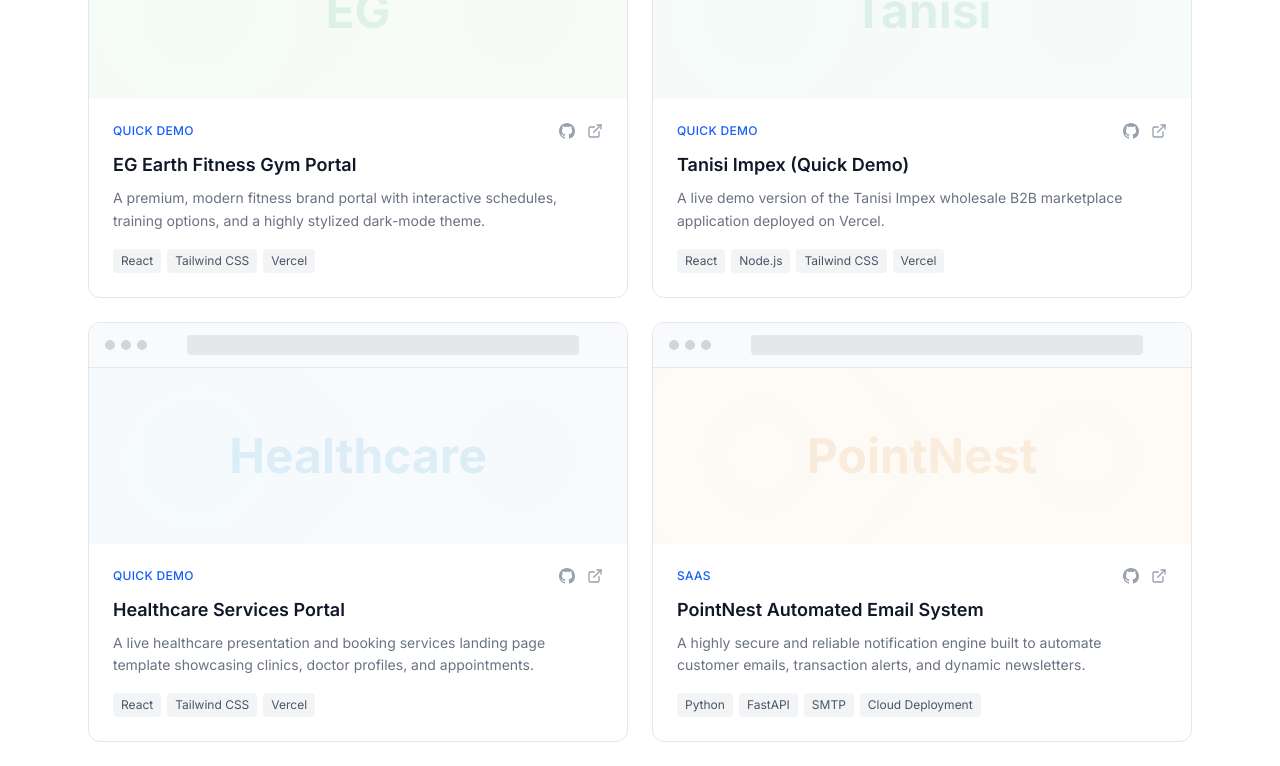
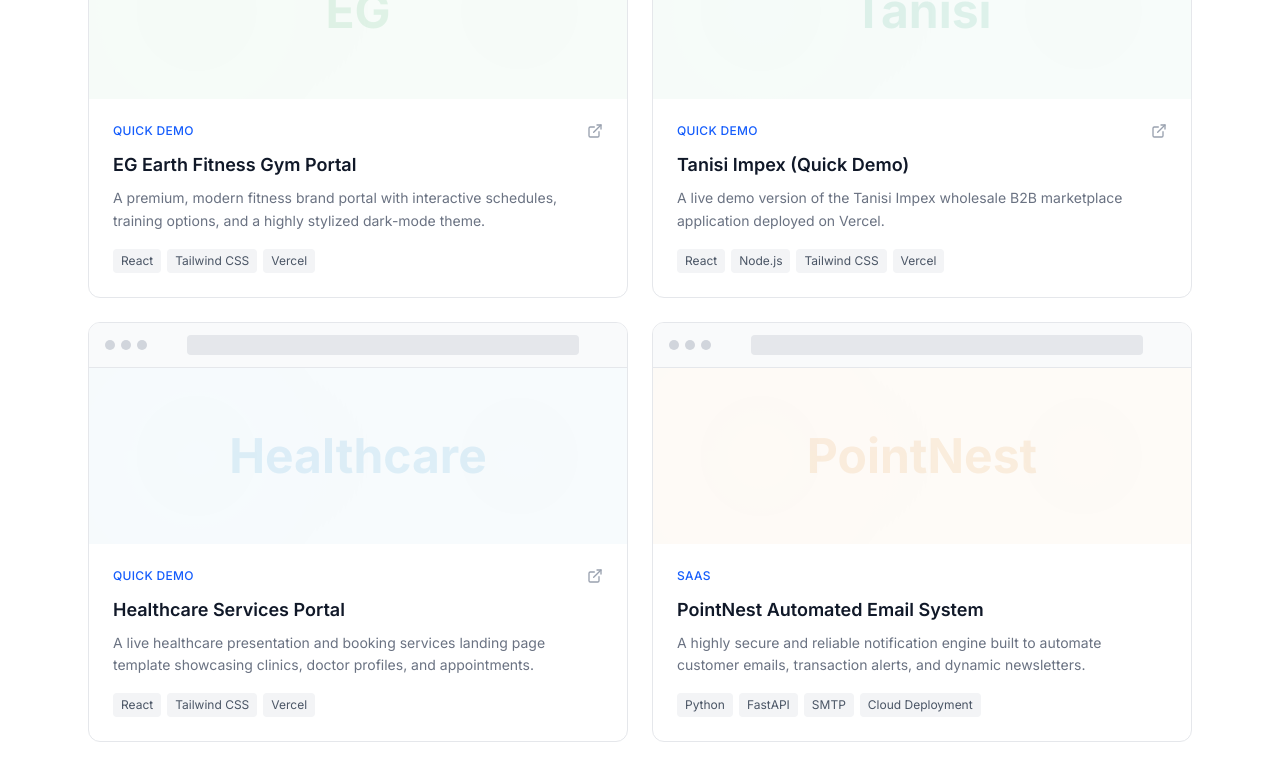
Before and after one commit to brijeshvishwakarma2676/brijesh.dev.portfolio, a React (Vite) app: page /projects in a window 1280 px wide. Shown: the part 820-1586 px from the top of the page. Built offline with nearby package versions, Linux system fonts and the light colour scheme.

Commit message:
added some new projects

```diff
--- a/src/components/sections/Projects.jsx
+++ b/src/components/sections/Projects.jsx
@@ -1,7 +1,6 @@
 import { useState } from 'react';
 import { Link } from 'react-router-dom';
 import { ExternalLink, ArrowRight } from 'lucide-react';
-import { GithubIcon } from '../ui/BrandIcons';
 import { projectsData } from '../../data/content';
 import { SectionHeading, FadeIn } from '../ui/SectionHeading';
 
@@ -82,16 +81,8 @@
                     <span className="text-xs font-medium text-blue-600 dark:text-blue-400 uppercase tracking-wide">
                       {project.category}
                     </span>
+                    {project.liveUrl && project.liveUrl !== '#' && (
                       <div className="flex items-center gap-3">
-                      <a
-                        href={project.githubUrl}
-                        target="_blank"
-                        rel="noopener noreferrer"
-                        className="text-gray-400 hover:text-gray-600 dark:hover:text-gray-300 transition-colors"
-                        aria-label="GitHub repository"
-                      >
-                        <GithubIcon size={16} />
-                      </a>
                         <a
                           href={project.liveUrl}
                           target="_blank"
@@ -102,6 +93,7 @@
                           <ExternalLink size={16} />
                         </a>
                       </div>
+                    )}
                   </div>
 
                   <h3 className="text-lg font-semibold text-gray-900 dark:text-white mb-2">
--- a/src/pages/HomePage.jsx
+++ b/src/pages/HomePage.jsx
@@ -7,7 +7,6 @@
 import Testimonials from '../components/sections/Testimonials';
 import { projectsData } from '../data/content';
 import { FadeIn } from '../components/ui/SectionHeading';
-import { GithubIcon } from '../components/ui/BrandIcons';
 import { ExternalLink } from 'lucide-react';
 
 export default function HomePage() {
@@ -79,16 +78,8 @@
                     <p className="text-sm text-gray-500 dark:text-gray-400 leading-relaxed flex-1 mb-4">
                       {project.description}
                     </p>
+                    {project.liveUrl && project.liveUrl !== '#' && (
                       <div className="flex items-center gap-3">
-                      <a
-                        href={project.githubUrl}
-                        target="_blank"
-                        rel="noopener noreferrer"
-                        className="text-gray-400 hover:text-gray-600 dark:hover:text-gray-300 transition-colors"
-                        aria-label="GitHub"
-                      >
-                        <GithubIcon size={15} />
-                      </a>
                         <a
                           href={project.liveUrl}
                           target="_blank"
@@ -99,6 +90,7 @@
                           <ExternalLink size={15} />
                         </a>
                       </div>
+                    )}
                   </div>
                 </div>
               </FadeIn>
```
Lines whose indentation alone changed are shown as unchanged.
